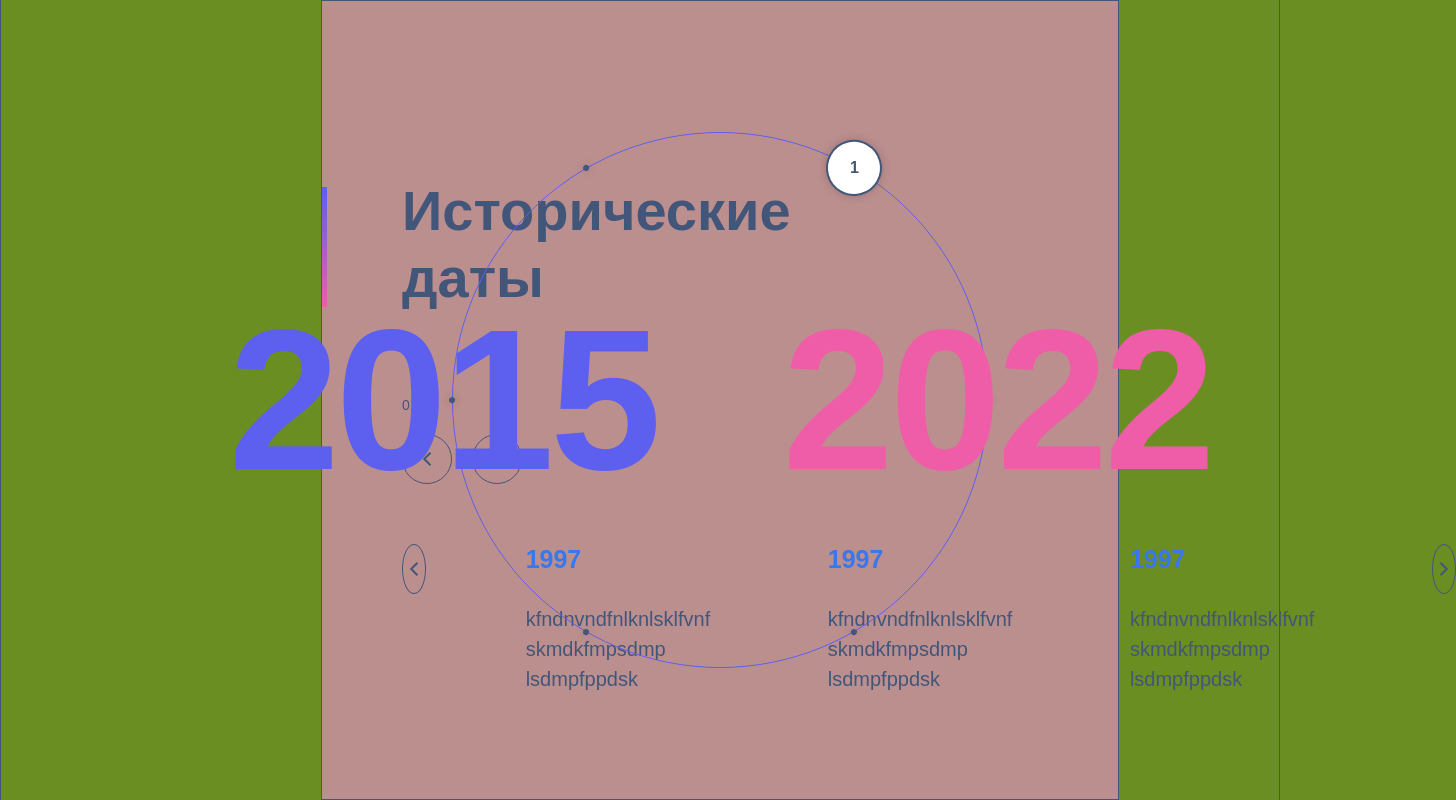
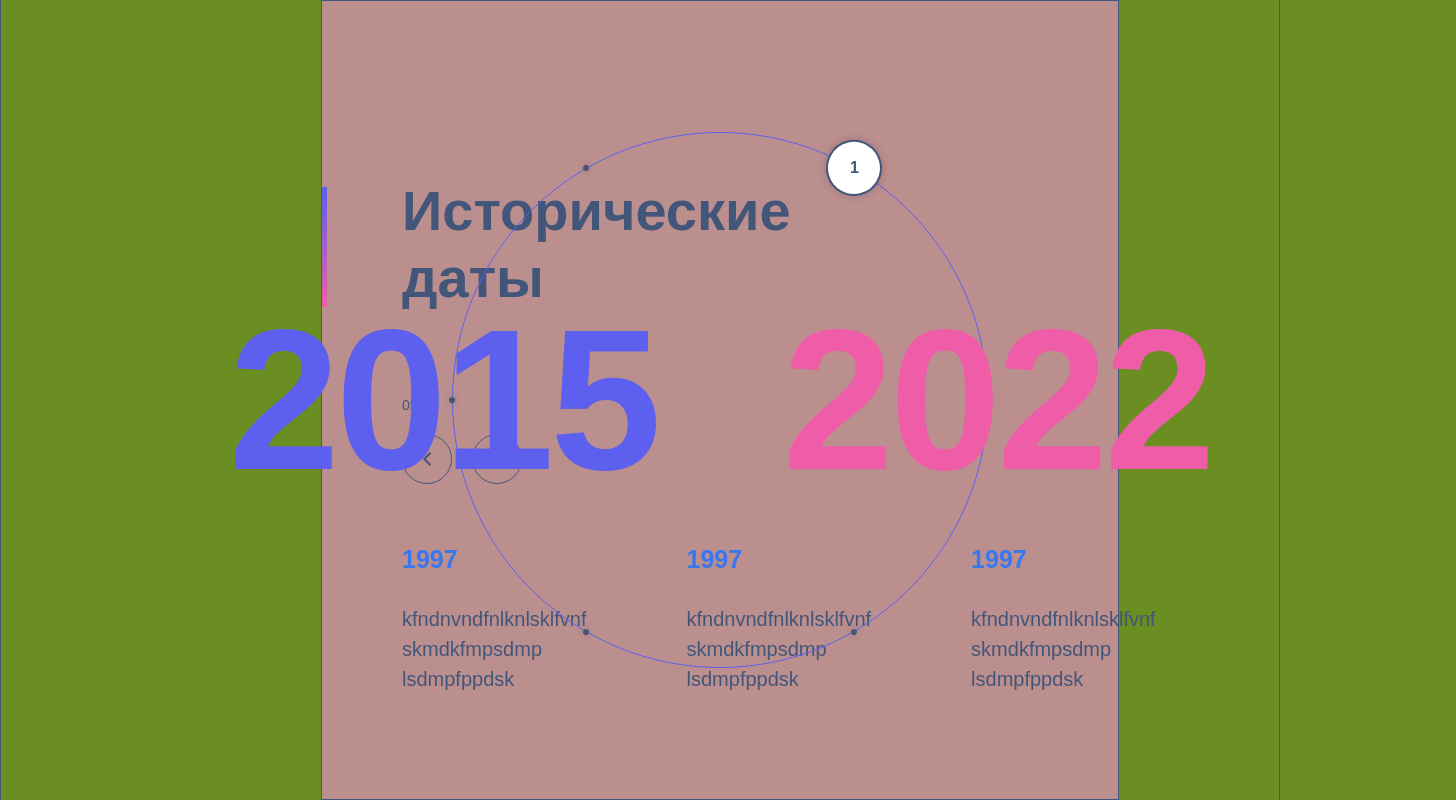
Before and after one commit to LenaRybinskova/History_slider, a React app: page / in a window 1280 px wide. Shown: the whole page, 1456 px wide, since content can reach past the window. Built offline with nearby package versions, Linux system fonts and the light colour scheme.

Commit message:
synchronization TimePeriod, AnimatedCircle

```diff
--- a/src/App.tsx
+++ b/src/App.tsx
@@ -1,12 +1,12 @@
-import React, {useEffect} from 'react';
-import {HistoricalDates} from './features/HistoricalDates';
+import React, {useEffect, useState} from 'react';
 import GlobalStyle from '../src/app/styles/globalStyles';
 import styled from 'styled-components';
 import {colors} from '../src/app/styles/stylesVar';
 import {fetchCategoriesTC} from './app/store/categoriesReducer';
 import {useAppDispatch, useAppSelector} from '../src/app/store/store';
 import {TimelineSlider} from '../src/features/TimelineSlider/TimelineSlider';
-
+import {TimePeriod} from '../src/features/TimePeriod/TimePeriod';
+import {AnimatedCircle} from '../src/features/Circle/Circle';
 
 
 export const Container = styled.div`
@@ -23,19 +23,62 @@ export const Container = styled.div`
     position: relative;
 `;
 
-const App= () => {
+export const Title = styled.h1`
+    font-weight: 700;
+    font-size: 56px;
+    line-height: 120%;
+    width: 353px;
+    white-space: normal;
+    position: relative;
+
+    &::before {
+        content: '';
+        position: absolute;
+        left: -80px;
+        top: 70px;
+        transform: translateY(-50%);
+        width: 5px;
+        height: 120px;
+        background: linear-gradient(to bottom, #5d5fef, #ef5da8);
+    }
+`;
+
+
+const App = () => {
+    const [activeCategoryIndex, setActiveCategoryIndex] = useState<number>(3);
+    const [activeCategoryId, setActiveCategoryId] = useState<string>("");
     const dispatch = useAppDispatch()
+    const categories = useAppSelector(state => state.categories.categories);
+
+
+    const handlePointClick = (index: number, categoryId: string) => {
+        console.log('Кликнули на точку:', index + 1, 'ID категории:', categoryId);
+        const activeIndex = index
+        setActiveCategoryIndex(activeIndex)
+        setActiveCategoryId(categoryId)
+    };
 
     useEffect(() => {
         dispatch(fetchCategoriesTC())
     }, []);
 
+    useEffect(() => {
+        if (categories.length > 0 && !activeCategoryId) {
+            // Устанавливаем индекс 4, но проверяем чтобы не выйти за границы массива
+            const initialIndex = Math.min(4, categories.length - 1);
+            setActiveCategoryIndex(initialIndex);
+            setActiveCategoryId(categories[initialIndex].id);
+        }
+    }, [categories, activeCategoryId]);
+
 
     return (
         <Container>
             <GlobalStyle/>
-            <HistoricalDates/>
-            <TimelineSlider/>
+            <Title>Исторические даты</Title>
+            <TimePeriod/>
+            <AnimatedCircle categories={categories} onPointClick={handlePointClick}/>
+            <TimelineSlider activeCategoryIndex={activeCategoryIndex} onPointClick={handlePointClick} categories={categories} activeCategoryId={activeCategoryId}/>
         </Container>
     )
 };
--- a/src/common/components/Card/Card.tsx
+++ b/src/common/components/Card/Card.tsx
@@ -5,6 +5,7 @@ const CardContainer = styled.div`
     display: flex;
     flex-direction: column;
     gap: 30px;
+    max-width: 320px;
 `
 
 const Title = styled.h3`
--- a/src/common/components/PartData/PartData.tsx
+++ b/src/common/components/PartData/PartData.tsx
@@ -8,11 +8,13 @@ const Data=styled.span`
     font-weight: 400;
 `
 
-//TODO типизацию изменить
 export const PartData=({ data }: { data: string })=>{
+    const number = parseInt(data, 10);
+    const formattedData = !isNaN(number) && number < 10 ? number.toString().padStart(2, '0') : data;
+
     return (
         <Data>
-            {data}
+            {formattedData}
         </Data>
     )
 }
--- a/src/features/HistoricalDates.tsx
+++ /dev/null
@@ -1,43 +0,0 @@
-import {TimePeriod} from './TimePeriod/TimePeriod';
-import {AnimatedCircle} from './Circle/Circle';
-import styled from 'styled-components';
-import {useAppSelector} from '../app/store/store';
-import {useState} from 'react';
-
-export const Title = styled.h1`
-    font-weight: 700;
-    font-size: 56px;
-    line-height: 120%;
-    width: 353px;
-    white-space: normal;
-    position: relative;
-
-    &::before {
-        content: '';
-        position: absolute;
-        left: -80px;
-        top: 70px;
-        transform: translateY(-50%);
-        width: 5px;
-        height: 120px;
-        background: linear-gradient(to bottom, #5d5fef, #ef5da8);
-    }
-`;
-
-export const HistoricalDates = () => {
-    const categories = useAppSelector(state => state.categories.categories);
-
-    const handlePointClick = (index: number, categoryId: string) => {
-        console.log('Кликнули на точку:', index, 'ID категории:', categoryId);
-
-    };
-
-    return (
-        <>
-            <Title>Исторические даты</Title>
-            <TimePeriod/>
-            <AnimatedCircle categories={categories} onPointClick={handlePointClick}/>
-        </>
-
-    )
-}
--- a/src/features/TimelineSlider/TimelineSlider.tsx
+++ b/src/features/TimelineSlider/TimelineSlider.tsx
@@ -70,16 +70,17 @@ export function TimelineSlider() {
 */
 
 
-
-import styled from "styled-components"
-import "swiper/css"
-import "swiper/css/navigation"
-import "swiper/css/pagination"
-import ArrowBackSVG from "../../../public/icons/ArrowBack"
-import ArrowForwardSVG from "../../../public/icons/ArrowForward"
-import { ButtonSlider } from "../../common/components/ButtonSlider/ButtonSlider"
-import { PartData } from "../../common/components/PartData/PartData"
-import { Card } from "../../common/components/Card/Card"
+import styled from 'styled-components'
+import 'swiper/css'
+import 'swiper/css/navigation'
+import 'swiper/css/pagination'
+import ArrowBackSVG from '../../../public/icons/ArrowBack'
+import ArrowForwardSVG from '../../../public/icons/ArrowForward'
+import {ButtonSlider} from '../../common/components/ButtonSlider/ButtonSlider'
+import {PartData} from '../../common/components/PartData/PartData'
+import {Card} from '../../common/components/Card/Card'
+import {CategoryType} from '../../mockData/mockData';
+import {useState} from 'react';
 
 const ContainerSlider = styled.div`
     display: flex;
@@ -108,44 +109,66 @@ const TimelineContainer = styled.div`
     flex-direction: row;
     gap: 100px;
 `
+type Props = {
+    activeCategoryIndex: number
+    onPointClick?: (index: number, categoryId: string) => void;
+    categories: CategoryType[]
+    activeCategoryId: string
+}
 
-export function TimelineSlider() {
-    const data = [1, 2, 3]
-    const showSliderButtons = data.length > 1
+export function TimelineSlider(props: Props) {
+    const { activeCategoryIndex, activeCategoryId, onPointClick, categories } = props;
+
+    const onClickButtonSlider = (direction: number) => {
+        // Вычисляем новый индекс с учетом границ
+        const newIndex = activeCategoryIndex + direction;
+
+        // Проверяем границы (0 до categories.length - 1)
+        if (newIndex >= 0 && newIndex < categories.length) {
+            // Вызываем callback из родителя с новым индексом и соответствующим ID
+            onPointClick(newIndex, categories[newIndex].id);
+        }
+    }
+
+    const data = [1, 2, 3];
+    const showSliderButtons = categories.length > 1;
 
     return (
         <ContainerSlider>
             <Counter>
                 <Parts>
-                    <PartData data={"01"} />
-                    /<PartData data={"06"} />
+                    <PartData data={(activeCategoryIndex + 1).toString()}/>
+                    /<PartData data={categories.length.toString()}/>
                 </Parts>
                 {showSliderButtons && (
                     <ButtonsContainer>
-                        <ButtonSlider>
-                            <ArrowBackSVG />
+                        {/* Кнопка "назад" - уменьшаем индекс на 1 */}
+                        <ButtonSlider
+                            onClick={() => onClickButtonSlider(-1)}
+                            disabled={activeCategoryIndex === 0}
+                        >
+                            <ArrowBackSVG/>
                         </ButtonSlider>
-                        <ButtonSlider>
-                            <ArrowForwardSVG />
+
+                        {/* Кнопка "вперед" - увеличиваем индекс на 1 */}
+                        <ButtonSlider
+                            onClick={() => onClickButtonSlider(1)}
+                            disabled={activeCategoryIndex === categories.length - 1}
+                        >
+                            <ArrowForwardSVG/>
                         </ButtonSlider>
                     </ButtonsContainer>
                 )}
             </Counter>
 
             <TimelineContainer>
-                {showSliderButtons && (
-                    <ButtonSlider>
-                        <ArrowBackSVG />
-                    </ButtonSlider>
-                )}
                 {data.map((d, index) => (
-                    <Card key={index} title={"1997"} description={"kfndnvndfnlknlsklfvnf   skmdkfmpsdmp lsdmpfppdsk"} />
+                    <Card
+                        key={index}
+                        title={'1997'}
+                        description={'kfndnvndfnlknlsklfvnf skmdkfmpsdmp lsdmpfppdsk'}
+                    />
                 ))}
-                {showSliderButtons && (
-                    <ButtonSlider>
-                        <ArrowForwardSVG />
-                    </ButtonSlider>
-                )}
             </TimelineContainer>
         </ContainerSlider>
     )
```
